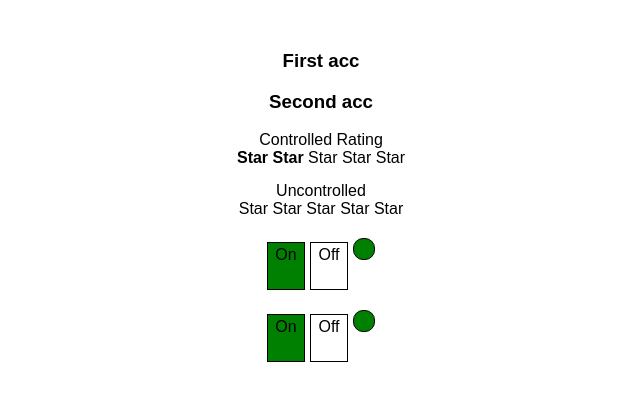
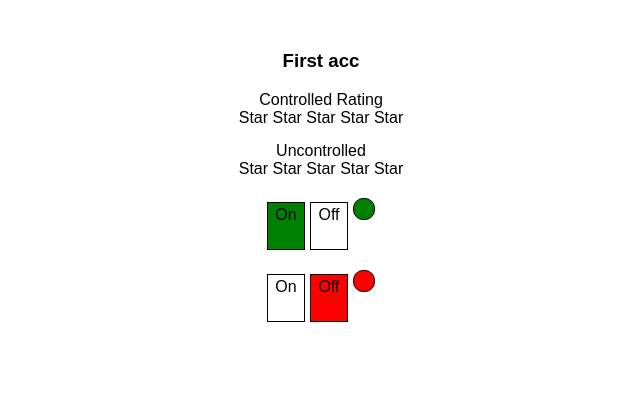
Before and after one commit to LovaVikasso/MicrotasksPlusKabzda, a React (Create React App) app: page / in a window 1280 px wide. Shown: the top 400 px of the page, without its empty margins (319-959 px from the left). Built offline with nearby package versions, Linux system fonts and the light colour scheme.

Commit message:
Uncontrolled OnOff and Accordion components, callback 2

```diff
--- a/src/App.tsx
+++ b/src/App.tsx
@@ -4,9 +4,10 @@ import {FullInput} from "./components/FullInput";
 import {Input} from "./components/Input";
 import {Button} from "./components/Button";
 import Accordion from "./components/Accordion";
-import OnOff from "./components/OnOff";
-import ControlledRating from "./components/ControlledRating";
+import ControlledRating, {RatingValueType} from "./components/ControlledRating";
 import UnControlledRating from "./components/UnControlledRating";
+import UncontrolledOnOff from "./components/UncontrolledOnOff";
+import ControlledOnOff from "./components/ControlledOnOff";
 
 
 
@@ -26,17 +27,19 @@ const App = () => {
         addMessage(title)
         setTitle('')
     }
+    let [ratingValue, setRatingValue] = useState<RatingValueType>(0)
+    let [accordionCollapsed, setAccordionCollapsed] = useState(true)
+    let [switchOn, setSwitchOn] = useState(false)
     return (
 
         <div className="App">
-            <Accordion titleValue={'First acc'}/>
-            <Accordion titleValue={'Second acc'}/>
+            <Accordion titleValue={'First acc'} collapsed={accordionCollapsed} onChange={()=>{setAccordionCollapsed(!accordionCollapsed)}}/>
 
-            <div className="Rating"> Controlled Rating <ControlledRating value={2} /></div>
-            <div className="Rating"> Uncontrolled<UnControlledRating /></div>
+            <div className="Rating"> Controlled Rating <ControlledRating value={ratingValue} onClick={setRatingValue}/></div>
+            <div className="Rating"> Uncontrolled <UnControlledRating /></div>
 
-            <OnOff />
-            <OnOff />
+            <UncontrolledOnOff />
+            <ControlledOnOff value={switchOn} onChange={(switchOn)=>{setSwitchOn(switchOn)}}/>
             {/*<FullInput addMessage={addMessage}/> Универсальный компонент - инпут + кнопка*/}
             {/*<div>*/}
             {/*    <p>Универсальный инпут + универсальная кнопка</p>*/}
--- a/src/components/Accordion.tsx
+++ b/src/components/Accordion.tsx
@@ -2,27 +2,29 @@ import React, {useState} from 'react';
 
 type AccordionPropsType = {
     titleValue: string
+    collapsed: boolean
+    onChange:()=>void
     // collapsed?:boolean
 }
 const Accordion = (props: AccordionPropsType) => {
-    let [collapsed, setCollapsed] = useState(true)
+    //let [collapsed, setCollapsed] = useState(true)
     return (
         <div>
-            <AccordionTitle title={props.titleValue}  onClick={()=>{setCollapsed(!collapsed)}}/>
+            <AccordionTitle title={props.titleValue}  onChange={props.onChange}/>
             {/*<button onClick={() => {setCollapsed(!collapsed)}}>Toggle</button>*/}
-            {!collapsed && <AccordionBody/>}
+            {!props.collapsed && <AccordionBody/>}
         </div>
     );
 };
 
 type AccordionTitlePropsType = {
     title: string
-    onClick:()=>void
+    onChange:()=>void
     //collapsed:boolean
     //setCollapsed:(collapsed:boolean)=>void
 }
 const AccordionTitle = (props: AccordionTitlePropsType) => {
-    return <h3 onClick={()=>{props.onClick()}}>{props.title}</h3>
+    return <h3 onClick={props.onChange}>{props.title}</h3>
 
 
 }
--- /dev/null
+++ b/src/components/ControlledOnOff.tsx
@@ -0,0 +1,45 @@
+import React from 'react';
+import s from "./OnOff.module.css"
+
+type OnOffPropsType = {
+    value: boolean
+    onChange: (value:boolean) => void
+}
+const ControlledOnOff = (props: OnOffPropsType) => {
+    const onStyle = {
+        width: "30px",
+        height: "40px",
+        border: "1px solid black",
+        display: "inline-block",
+        padding: "3px",
+        backgroundColor: props.value ? "green" : "white"
+    }
+    const offStyle = {
+        width: "30px",
+        height: "40px",
+        border: "1px solid black",
+        display: "inline-block",
+        marginLeft: "5px",
+        padding: "3px",
+        backgroundColor: props.value ? "white" : "red"
+    }
+    const indicatorStyle = {
+        width: "20px",
+        height: "20px",
+        borderRadius: "10px",
+        border: "1px solid black",
+        display: "inline-block",
+        marginLeft: "5px",
+        backgroundColor: props.value ? "green" : "red"
+    }
+
+    return (
+        <div className={s.onOff}>
+            <div style={onStyle} onClick={() => props.onChange(true)}>On</div>
+            <div style={offStyle} onClick={() => props.onChange(false)}>Off</div>
+            <div style={indicatorStyle}></div>
+        </div>
+    );
+};
+
+export default ControlledOnOff;
--- a/src/components/ControlledRating.tsx
+++ b/src/components/ControlledRating.tsx
@@ -1,20 +1,32 @@
 import React from 'react';
 
+export type RatingValueType = 0 | 1 | 2 | 3 | 4 | 5
 type RatingPropsType = {
-    value: 0 | 1 | 2 | 3 | 4 | 5
+    value: RatingValueType
+    onClick: (value: RatingValueType) => void
 }
+
+
 const ControlledRating = (props: RatingPropsType) => {
-        return <div>
-            <Star selected={props.value>0}/>
-            <Star selected={props.value>1}/>
-            <Star selected={props.value>2}/>
-            <Star selected={props.value>3}/>
-            <Star selected={props.value>4}/>
-        </div>
+    return <div>
+        <Star selected={props.value > 0} onClick={props.onClick} value={1}/>
+        <Star selected={props.value > 1} onClick={props.onClick} value={2}/>
+        <Star selected={props.value > 2} onClick={props.onClick} value={3}/>
+        <Star selected={props.value > 3} onClick={props.onClick} value={4}/>
+        <Star selected={props.value > 4} onClick={props.onClick} value={5}/>
+    </div>
 };
 
-type StarPropsType = { selected: boolean }
+type StarPropsType = {
+    selected: boolean
+    value:RatingValueType
+    onClick: (value: RatingValueType) => void
+
+}
 const Star = (props: StarPropsType) => {
-    return props.selected ? <span><b>Star </b></span> : <span>Star </span>
+    return <span onClick={()=>{props.onClick(props.value)}}>
+        {props.selected ?<b>Star </b>: "Star "}
+    </span>
+    // return props.selected ? <span><b>Star </b></span> : <span>Star </span>
 }
 export default ControlledRating;
--- a/src/components/OnOff.tsx
+++ b/src/components/UncontrolledOnOff.tsx
@@ -4,7 +4,7 @@ import s from "./OnOff.module.css"
 type OnOffPropsType = {
     // value:boolean
 }
-const OnOff = (props: OnOffPropsType) => {
+const UncontrolledOnOff = (props: OnOffPropsType) => {
     let [value, setValue] = useState(true)
     const onStyle = {
         width: "30px",
@@ -42,4 +42,4 @@ const OnOff = (props: OnOffPropsType) => {
     );
 };
 
-export default OnOff;
+export default UncontrolledOnOff;
```
